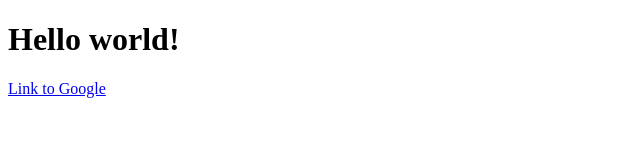
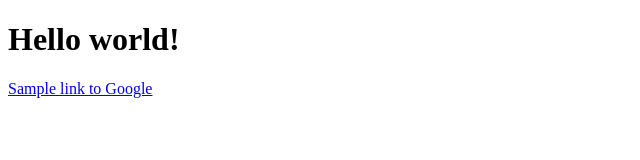
Before and after one commit to hongsenliu/HTML5, a plain HTML site: page html5/WebContent/index.html in a window 1280 px wide. Shown: the full height of the page, 0-640 px from the left. Drawn offline with Linux system fonts and the light colour scheme.

Commit message:
commit test4

```diff
--- a/html5/WebContent/index.html
+++ b/html5/WebContent/index.html
@@ -6,7 +6,7 @@
 </head>
 <body>
 	<h1>Hello world!</h1>
-	<a href="http://www.google.com">Link to Google</a>
+	<a href="http://www.google.com">Sample link to Google</a>
 
 </body>
 </html>
```
